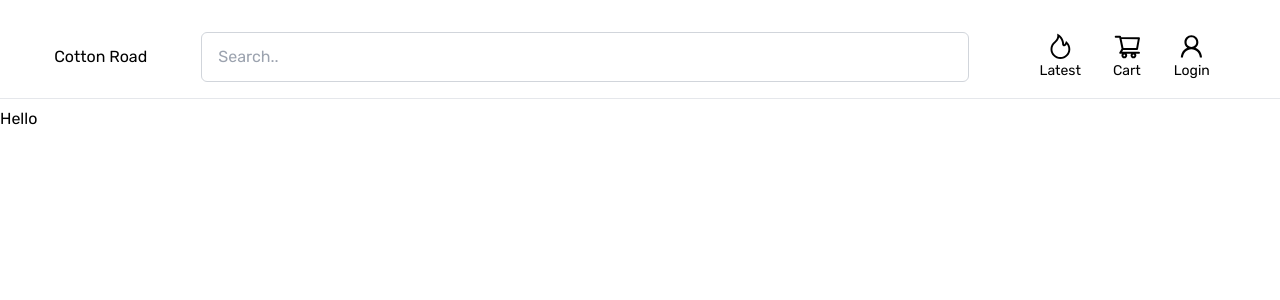
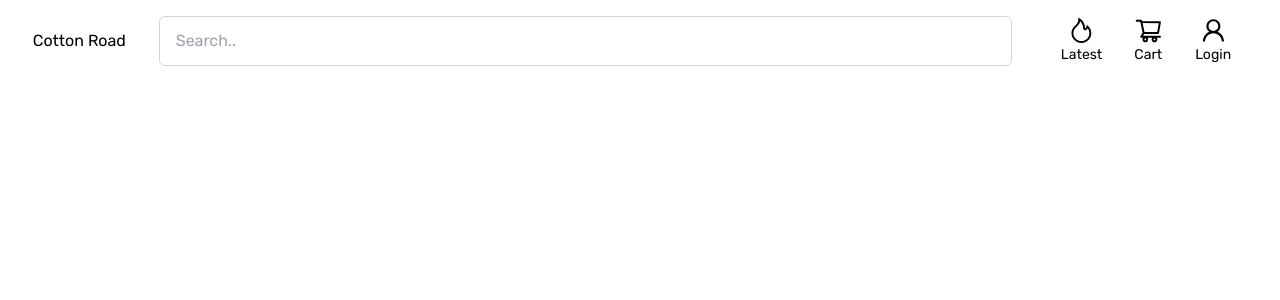
Before and after one commit to Vincent-Cayadi/cottonRoadV2, a Next.js app: page /home in a window 1280 px wide. Shown: the top 300 px of the page. Built offline with nearby package versions, Linux system fonts and the light colour scheme.

Commit message:
Sticky Navbar

```diff
--- a/pages/home.tsx
+++ b/pages/home.tsx
@@ -1,5 +1,6 @@
 import Head from "next/head";
 import Link from "next/link";
+
 import {
   AiOutlineFire,
   AiOutlineShoppingCart,
@@ -13,14 +14,14 @@ export default function Home() {
         <title> Home | Cotton Road</title>
         <meta name="description" content="Home | Cotton Road" />
       </Head>
-      <main className="mt-4">
-        <div className="hidden sm:block">
-          <nav className="flex justify-between w-full py-4 mx-auto border-b ">
+      <main>
+        <div className="sticky top-0 hidden sm:block ">
+          <nav className="flex justify-between w-full py-4 mx-auto bg-white">
             <p className="m-auto text-left align-middle ">Cotton Road</p>
             <input
               type="text"
               placeholder="Search.."
-              className="w-3/5 px-4 py-2 duration-300 border border-gray-300 rounded-md hover:border-gray-900 "
+              className="w-2/3 px-4 py-2 duration-300 border border-gray-300 rounded-md hover:border-gray-900 "
             />
 
             <div className="m-auto">
@@ -43,7 +44,6 @@ export default function Home() {
             </div>
           </nav>
         </div>
-        <div className="w-full mt-2">Hello</div>
       </main>
     </>
   );
```
